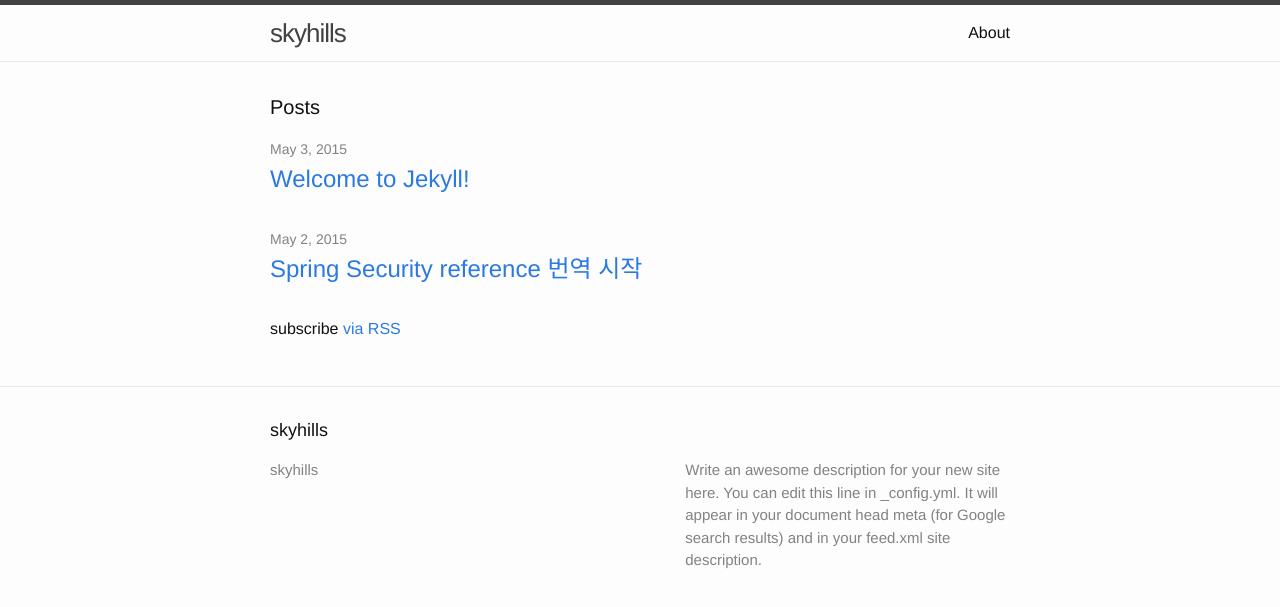
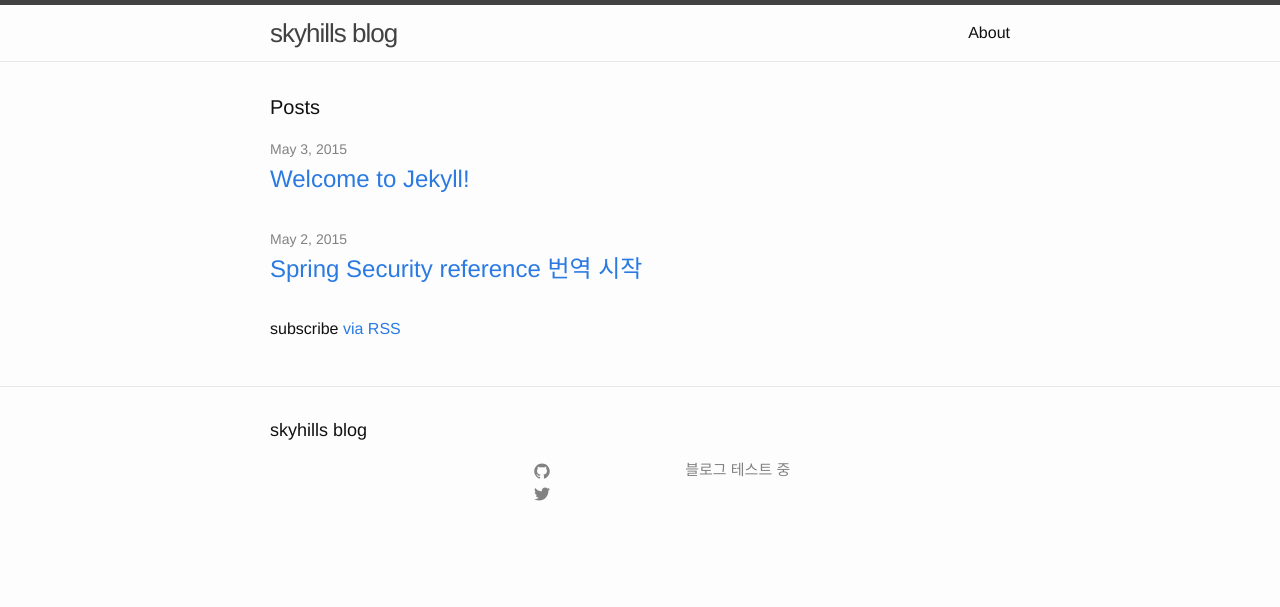
Before and after one commit to skyhills13/skyhills13.github.io, a Jekyll site: the page built from index.html, in a window 1280 px wide. Shown: the top 607 px of the page. Built offline with Jekyll 4.4.1, drawn with Linux system fonts in a browser that asks for light colours; the list of posts is cut into pages by our own code.

Commit message:
switch some text

```diff
--- a/_config.yml
+++ b/_config.yml
@@ -1,9 +1,7 @@
 # Site settings
-title: skyhills
-description: > # this means to ignore newlines until "baseurl:"
-  Write an awesome description for your new site here. You can edit this
-  line in _config.yml. It will appear in your document head meta (for
-  Google search results) and in your feed.xml site description.
+title: skyhills blog
+description: >
+ 블로그 테스트 중
 baseurl: "" # the subpath of your site, e.g. /blog/
 url: "http://skyhills13.github.com" # the base hostname & protocol for your site
 
--- a/_includes/footer.html
+++ b/_includes/footer.html
@@ -7,41 +7,29 @@
     <div class="footer-col-wrapper">
       <div class="footer-col  footer-col-1">
         <ul class="contact-list">
-          <li>{{ site.title }}</li>
-          <li><a href="mailto:{{ site.email }}">{{ site.email }}</a></li>
         </ul>
       </div>
-
       <div class="footer-col  footer-col-2">
         <ul class="social-media-list">
-          {% if site.github_username %}
           <li>
-            <a href="https://github.com/{{ site.github_username }}">
+            <a href="https://github.com/skyhills13">
               <span class="icon  icon--github">
                 <svg viewBox="0 0 16 16">
                   <path fill="#828282" d="M7.999,0.431c-4.285,0-7.76,3.474-7.76,7.761 c0,3.428,2.223,6.337,5.307,7.363c0.388,0.071,0.53-0.168,0.53-0.374c0-0.184-0.007-0.672-0.01-1.32 c-2.159,0.469-2.614-1.04-2.614-1.04c-0.353-0.896-0.862-1.135-0.862-1.135c-0.705-0.481,0.053-0.472,0.053-0.472 c0.779,0.055,1.189,0.8,1.189,0.8c0.692,1.186,1.816,0.843,2.258,0.645c0.071-0.502,0.271-0.843,0.493-1.037 C4.86,11.425,3.049,10.76,3.049,7.786c0-0.847,0.302-1.54,0.799-2.082C3.768,5.507,3.501,4.718,3.924,3.65 c0,0,0.652-0.209,2.134,0.796C6.677,4.273,7.34,4.187,8,4.184c0.659,0.003,1.323,0.089,1.943,0.261 c1.482-1.004,2.132-0.796,2.132-0.796c0.423,1.068,0.157,1.857,0.077,2.054c0.497,0.542,0.798,1.235,0.798,2.082 c0,2.981-1.814,3.637-3.543,3.829c0.279,0.24,0.527,0.713,0.527,1.437c0,1.037-0.01,1.874-0.01,2.129 c0,0.208,0.14,0.449,0.534,0.373c3.081-1.028,5.302-3.935,5.302-7.362C15.76,3.906,12.285,0.431,7.999,0.431z"/>
                 </svg>
               </span>
-
-              <span class="username">{{ site.github_username }}</span>
             </a>
           </li>
-          {% endif %}
-
-          {% if site.twitter_username %}
           <li>
-            <a href="https://twitter.com/{{ site.twitter_username }}">
+            <a href="https://twitter.com/skyhills13">
               <span class="icon  icon--twitter">
                 <svg viewBox="0 0 16 16">
                   <path fill="#828282" d="M15.969,3.058c-0.586,0.26-1.217,0.436-1.878,0.515c0.675-0.405,1.194-1.045,1.438-1.809
                   c-0.632,0.375-1.332,0.647-2.076,0.793c-0.596-0.636-1.446-1.033-2.387-1.033c-1.806,0-3.27,1.464-3.27,3.27 c0,0.256,0.029,0.506,0.085,0.745C5.163,5.404,2.753,4.102,1.14,2.124C0.859,2.607,0.698,3.168,0.698,3.767 c0,1.134,0.577,2.135,1.455,2.722C1.616,6.472,1.112,6.325,0.671,6.08c0,0.014,0,0.027,0,0.041c0,1.584,1.127,2.906,2.623,3.206 C3.02,9.402,2.731,9.442,2.433,9.442c-0.211,0-0.416-0.021-0.615-0.059c0.416,1.299,1.624,2.245,3.055,2.271 c-1.119,0.877-2.529,1.4-4.061,1.4c-0.264,0-0.524-0.015-0.78-0.046c1.447,0.928,3.166,1.469,5.013,1.469 c6.015,0,9.304-4.983,9.304-9.304c0-0.142-0.003-0.283-0.009-0.423C14.976,4.29,15.531,3.714,15.969,3.058z"/>
                 </svg>
               </span>
-
-              <span class="username">{{ site.twitter_username }}</span>
             </a>
           </li>
-          {% endif %}
         </ul>
       </div>
 
@@ -49,7 +37,5 @@
         <p class="text">{{ site.description }}</p>
       </div>
     </div>
-
   </div>
-
 </footer>
--- a/_includes/head.html
+++ b/_includes/head.html
@@ -1,9 +1,10 @@
 <head>
   <meta charset="utf-8">
   <meta http-equiv="X-UA-Compatible" content="IE=edge">
-  <meta name="viewport" content="width=device-width, initial-scale=1">
+  <meta name="viewport" content="width=device-width, initial-scale=1.0">
 
-  <title>{% if page.title %}{{ page.title }}{% else %}{{ site.title }}{% endif %}</title>
+  <title>
+      {% if page.title %}{{ page.title }}{% else %}{{ site.title }}{% endif %}</title>
   <meta name="description" content="{% if page.excerpt %}{{ page.excerpt | strip_html | strip_newlines | truncate: 160 }}{% else %}{{ site.description }}{% endif %}">
 
   <link rel="stylesheet" href="{{ "/css/main.css" | prepend: site.baseurl }}">
--- a/_layouts/default.html
+++ b/_layouts/default.html
@@ -1,6 +1,5 @@
 <!DOCTYPE html>
 <html>
-
   {% include head.html %}
 
   <body>
```
